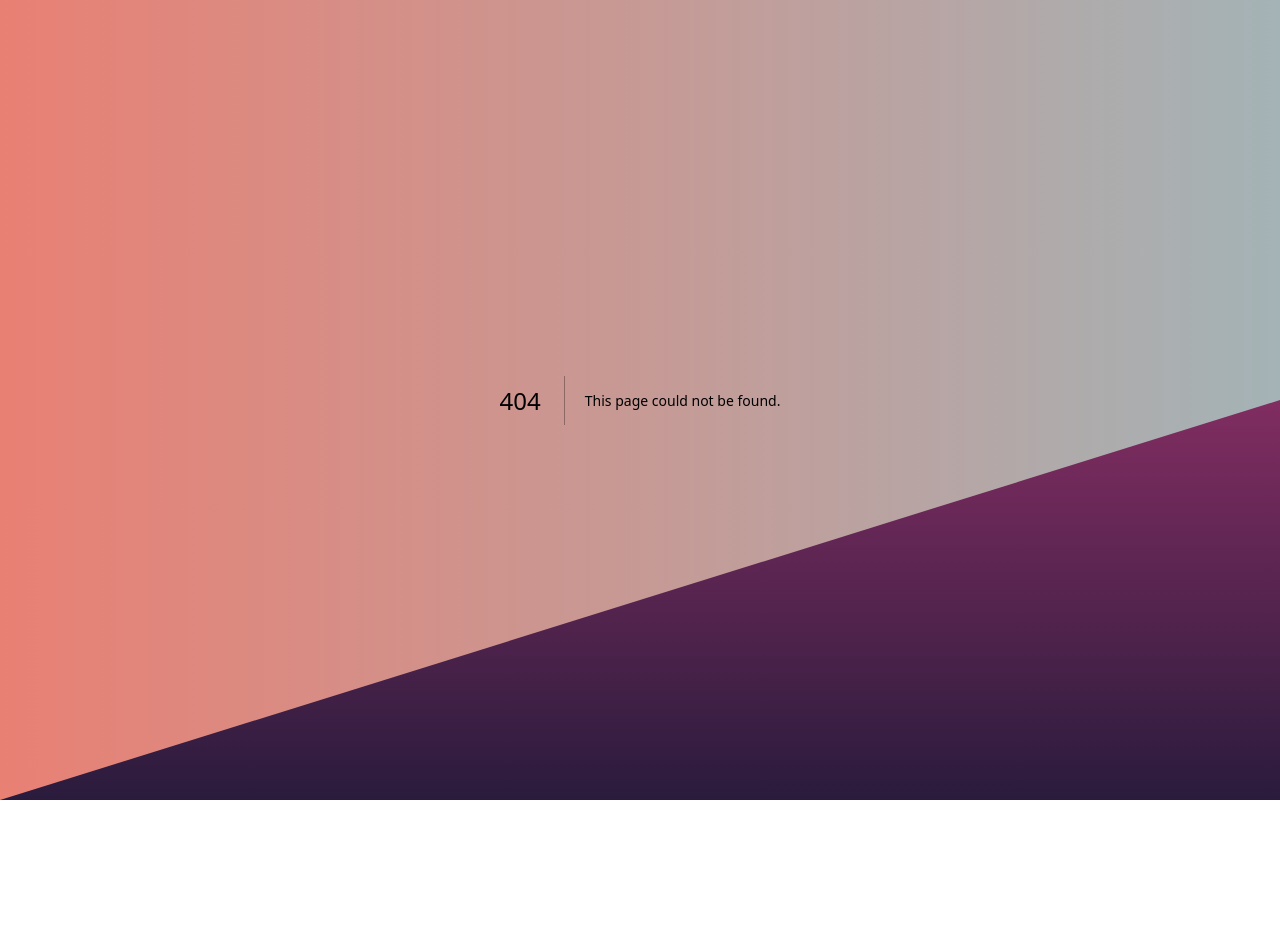
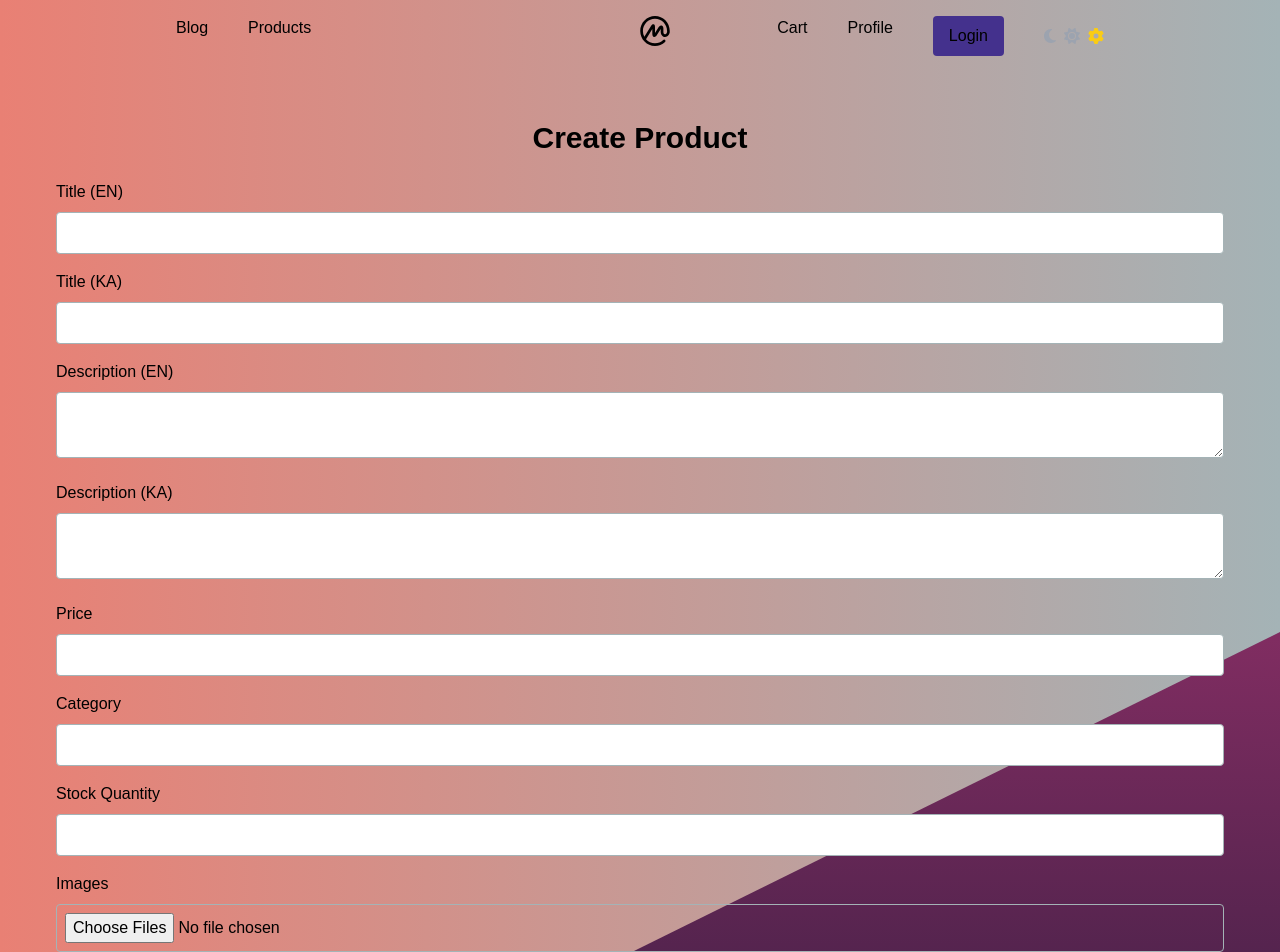
Before and after one commit to FleecyBear/tbc-end, a Next.js app: page /createproduct in a window 1280 px wide. Before the commit this address had no page. Shown: the top 952 px of the page. Before the commit the page ends 800 px from the top, so only its background shows below. Built offline with nearby package versions, Linux system fonts and the light colour scheme.

Commit message:
feat: create blog

```diff
--- /dev/null
+++ b/src/app/(authpages)/createproduct/page.tsx
@@ -0,0 +1,214 @@
+'use client'
+import React, { useState } from 'react';
+import { useRouter } from 'next/navigation';
+import { fetchUser } from '@/app/utils/fetchuser';
+import { createClient } from '@/app/utils/supabase/client';
+
+const CreateProduct: React.FC = () => {
+  const [title, setTitle] = useState('');
+  const [titleKa, setTitleKa] = useState('');
+  const [description, setDescription] = useState('');
+  const [descriptionKa, setDescriptionKa] = useState('');
+  const [price, setPrice] = useState('');
+  const [category, setCategory] = useState('');
+  const [stockQuantity, setStockQuantity] = useState('');
+  const [images, setImages] = useState<FileList | null>(null);
+  const [error, setError] = useState('');
+  const [loading, setLoading] = useState(false);
+
+  const router = useRouter();
+
+  const handleFileChange = (e: React.ChangeEvent<HTMLInputElement>) => {
+    setImages(e.target.files);
+  };
+
+  const handleSubmit = async (e: React.FormEvent) => {
+    e.preventDefault();
+
+    setLoading(true);
+
+    try {
+      const user = await fetchUser();
+      if (!user) {
+        setError('User is not authenticated');
+        setLoading(false);
+        return;
+      }
+
+      const supabase = createClient();
+
+      const { data: profileData, error: profileError } = await supabase
+        .from('profiles')
+        .select('nickname')
+        .eq('user_id', user.id)
+        .single();
+
+      if (profileError || !profileData) {
+        setError('Failed to fetch user profile');
+        setLoading(false);
+        return;
+      }
+
+      const generateUniqueFilename = async (bucket: string, file: File, attempt = 0): Promise<string> => {
+        let fileName = file.name;
+        if (attempt > 0) {
+          const ext = file.name.substring(file.name.lastIndexOf('.'));
+          const nameWithoutExt = file.name.substring(0, file.name.lastIndexOf('.'));
+          fileName = `${nameWithoutExt} (${attempt})${ext}`;
+        }
+
+        const { error } = await supabase.storage.from(bucket).upload(`public/${fileName}`, file, {
+          cacheControl: '3600',
+          upsert: false,
+        });
+
+        if (error && error.message === 'Duplicate file') {
+          return await generateUniqueFilename(bucket, file, attempt + 1);
+        } else if (error) {
+          throw error;
+        }
+
+        return fileName;
+      };
+
+      let imageUrls: string[] = [];
+      if (images) {
+        for (let i = 0; i < images.length; i++) {
+          const file = images[i];
+          const uniqueFileName = await generateUniqueFilename('images', file);
+
+          const publicUrlResponse = supabase.storage.from('images').getPublicUrl(`public/${uniqueFileName}`);
+          const publicUrl = publicUrlResponse.data.publicUrl;
+          imageUrls.push(publicUrl);
+        }
+      }
+
+      const newProduct = {
+        title,
+        title_ka: titleKa,
+        description,
+        description_ka: descriptionKa,
+        price: parseFloat(price),
+        category,
+        stock_quantity: parseInt(stockQuantity, 10),
+        images: imageUrls,
+        creator: profileData.nickname,
+        user_id: user.id
+      };
+
+      console.log('New product:', newProduct);
+
+      const { error: productError } = await supabase
+        .from('products')
+        .insert([newProduct]);
+
+      if (productError) {
+        setError(`Error creating product: ${productError.message}`);
+      } else {
+        router.push('/products');
+      }
+    } catch (err: any) {
+      setError(`An unexpected error occurred: ${err.message}`);
+    } finally {
+      setLoading(false);
+    }
+  };
+
+
+
+
+
+  return (
+    <div className="container mx-auto p-6 text-black dark:text-white">
+      <h1 className="text-3xl font-bold mb-6 text-center">Create Product</h1>
+      {error && <p className="text-red-500">{error}</p>}
+      <form onSubmit={handleSubmit} className="space-y-4">
+        <div>
+          <label className="block mb-2">Title (EN)</label>
+          <input
+            type="text"
+            value={title}
+            onChange={(e) => setTitle(e.target.value)}
+            className="w-full p-2 border border-mutedGrayBlue rounded text-black dark:border-deepBlue"
+            required
+          />
+        </div>
+        <div>
+          <label className="block mb-2">Title (KA)</label>
+          <input
+            type="text"
+            value={titleKa}
+            onChange={(e) => setTitleKa(e.target.value)}
+            className="w-full p-2 border border-mutedGrayBlue rounded text-black dark:border-deepBlue"
+          />
+        </div>
+        <div>
+          <label className="block mb-2">Description (EN)</label>
+          <textarea
+            value={description}
+            onChange={(e) => setDescription(e.target.value)}
+            className="w-full p-2 border border-mutedGrayBlue rounded text-black dark:border-deepBlue"
+            required
+          />
+        </div>
+        <div>
+          <label className="block mb-2">Description (KA)</label>
+          <textarea
+            value={descriptionKa}
+            onChange={(e) => setDescriptionKa(e.target.value)}
+            className="w-full p-2 border border-mutedGrayBlue rounded text-black dark:border-deepBlue"
+          />
+        </div>
+        <div>
+          <label className="block mb-2">Price</label>
+          <input
+            type="number"
+            value={price}
+            onChange={(e) => setPrice(e.target.value)}
+            className="w-full p-2 border border-mutedGrayBlue rounded text-black dark:border-deepBlue"
+            required
+          />
+        </div>
+        <div>
+          <label className="block mb-2">Category</label>
+          <input
+            type="text"
+            value={category}
+            onChange={(e) => setCategory(e.target.value)}
+            className="w-full p-2 border border-mutedGrayBlue rounded text-black dark:border-deepBlue"
+          />
+        </div>
+        <div>
+          <label className="block mb-2">Stock Quantity</label>
+          <input
+            type="number"
+            value={stockQuantity}
+            onChange={(e) => setStockQuantity(e.target.value)}
+            className="w-full p-2 border border-mutedGrayBlue rounded text-black dark:border-deepBlue"
+            required
+          />
+        </div>
+        <div>
+          <label className="block mb-2">Images</label>
+          <input
+            type="file"
+            multiple
+            onChange={handleFileChange}
+            className="w-full p-2 border border-mutedGrayBlue rounded text-black dark:border-deepBlue"
+          />
+        </div>
+        <div>
+          <button
+            type="submit"
+            className="w-full bg-warmCoral p-2 rounded hover:bg-vibrantPink dark:bg-deepBlue dark:hover:bg-darkPurple"
+            disabled={loading}
+          >
+            {loading ? 'Creating...' : 'Create Product'}
+          </button>
+        </div>
+      </form>
+    </div>
+  );
+};
+
+export default CreateProduct;
```
